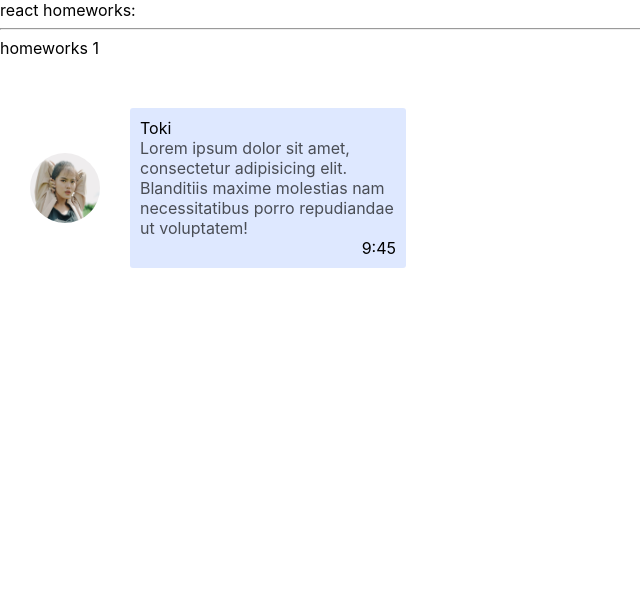
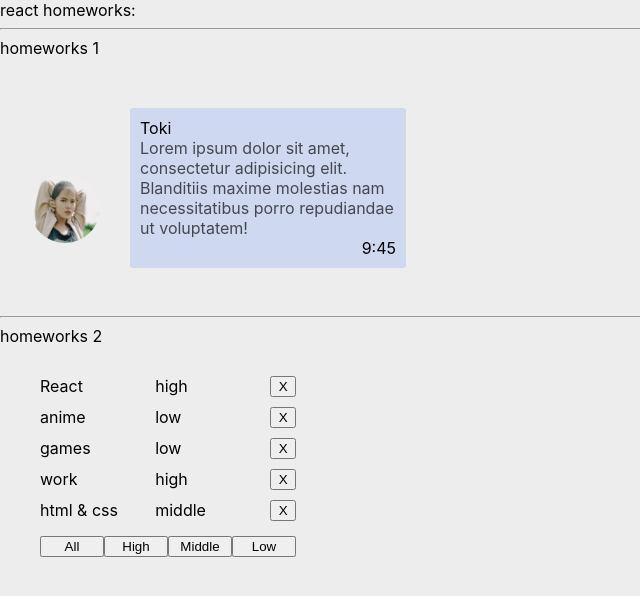
Before and after one commit to Lithuwix/simple-react-training, a React (Create React App) app: page / in a window 1280 px wide. Shown: the top 596 px of the page, without its empty margins (0-640 px from the left). Built offline with nearby package versions, Linux system fonts and the light colour scheme.

Commit message:
hw2 done

```diff
--- a/src/index.css
+++ b/src/index.css
@@ -1,5 +1,6 @@
 body {
     margin: 0;
+    background-color: #d5d5d569;
     font-family: -apple-system, BlinkMacSystemFont, 'Segoe UI', 'Roboto', 'Oxygen',
     'Ubuntu', 'Cantarell', 'Fira Sans', 'Droid Sans', 'Helvetica Neue',
     sans-serif;
--- a/src/p1-main/m1-ui/u1-app/App.tsx
+++ b/src/p1-main/m1-ui/u1-app/App.tsx
@@ -1,13 +1,14 @@
 import React from 'react'
 import s from './App.module.css'
 import HW1 from '../../../p2-homeworks/h1/HW1'
+import HW2 from "../../../p2-homeworks/h2/HW2";
 
 function App() {
     return (
         <div className={s.App}>
             <div>react homeworks:</div>
             <HW1/>
-            {/*<HW2/>*/}
+            <HW2/>
             {/*<HW3/>*/}
             {/*<HW4/>*/}
             {/*<HW5/>*/}
--- a/src/p2-homeworks/h1/Message.module.css
+++ b/src/p2-homeworks/h1/Message.module.css
@@ -14,8 +14,9 @@
     border-radius: 50px;
 }
 .message_container {
+    margin-bottom: 40px;
+    margin-left: 30px;
     padding: 10px;
-    margin-left: 30px;
     width: 20vw;
     background-color: rgba(0, 77, 255, 0.13);
     border-radius: 3px;
@@ -26,3 +27,19 @@
 .message_time {
     text-align: right;
 }
+
+
+
+
+
+
+
+
+
+
+
+
+
+
+/*@media screen {*/
+/*}*/
--- /dev/null
+++ b/src/p2-homeworks/h2/Affair.module.css
@@ -0,0 +1,5 @@
+.affair_container {
+    margin-top: 10px;
+    display: grid;
+    grid-template-columns: 9vw 9vw 2vw ;
+}
--- a/src/p2-homeworks/h2/Affair.tsx
+++ b/src/p2-homeworks/h2/Affair.tsx
@@ -1,18 +1,21 @@
 import React from 'react'
+import {AffairType} from "./HW2"
+import s from './Affair.module.css'
 
 type AffairPropsType = {
-    // key не нужно типизировать
-    affair: any // need to fix any
-    deleteAffairCallback: any // need to fix any
+    affair: AffairType
+    deleteAffairCallback: (_id: number)=>void
 }
 
 function Affair(props: AffairPropsType) {
-    const deleteCallback = () => {}// need to fix
+    const deleteCallback = () => {
+        props.deleteAffairCallback(props.affair._id)
+    }
 
     return (
-        <div>
-            // show some text
-
+        <div className={s.affair_container}>
+            <span>{props.affair.name}</span>
+            <span>{props.affair.priority}</span>
             <button onClick={deleteCallback}>X</button>
         </div>
     )
--- a/src/p2-homeworks/h2/Affairs.module.css
+++ b/src/p2-homeworks/h2/Affairs.module.css
@@ -1,3 +1,10 @@
-.someClass {
-
+.affairs_container {
+    margin: 30px 40px 0;
+    width: 20vw;
 }
+.filter_buttons_container {
+    margin-top: 15px;
+    display: grid;
+    grid-template-columns: 5vw 5vw 5vw 5vw;
+    background-color: pink;
+}
--- a/src/p2-homeworks/h2/Affairs.tsx
+++ b/src/p2-homeworks/h2/Affairs.tsx
@@ -1,36 +1,47 @@
 import React from 'react'
 import Affair from './Affair'
-import {AffairType} from './HW2'
+import {AffairsType, AffairType, FilterType} from './HW2'
+import s from './Affairs.module.css'
 
-type AffairsPropsType = { // need to fix any
-    data: any
-    setFilter: any
-    deleteAffairCallback: any
+type AffairsPropsType = {
+    data: AffairsType
+    setFilter: (filter: FilterType)=>void
+    deleteAffairCallback: (_id: number)=> void
 }
 
 function Affairs(props: AffairsPropsType) {
     const mappedAffairs = props.data.map((a: AffairType) => (
-        <Affair // should work
-            key={a._id} // кеи ОБЯЗАТЕЛЬНЫ в 99% - так что лучше их писать всегда при создании компонент в мапе
+        <Affair
+            key={a._id}
             affair={a}
             deleteAffairCallback={props.deleteAffairCallback}
         />
     ))
 
-    const setAll = () => {} // need to fix
-    const setHigh = () => {}
-    const setMiddle = () => {}
-    const setLow = () => {}
+    const setAll = () => {
+        props.setFilter('all')
+    }
+    const setHigh = () => {
+        props.setFilter('high')
+    }
+    const setMiddle = () => {
+        props.setFilter('middle')
+    }
+    const setLow = () => {
+        props.setFilter('low')
+    }
 
     return (
-        <div>
+        <div className={s.affairs_container}>
 
             {mappedAffairs}
 
-            <button onClick={setAll}>All</button>
-            <button onClick={setHigh}>High</button>
-            <button onClick={setMiddle}>Middle</button>
-            <button onClick={setLow}>Low</button>
+            <div className={s.filter_buttons_container}>
+                <button onClick={setAll}>All</button>
+                <button onClick={setHigh}>High</button>
+                <button onClick={setMiddle}>Middle</button>
+                <button onClick={setLow}>Low</button>
+            </div>
         </div>
     )
 }
--- a/src/p2-homeworks/h2/HW2.tsx
+++ b/src/p2-homeworks/h2/HW2.tsx
@@ -2,12 +2,17 @@ import React, {useState} from 'react'
 import Affairs from './Affairs'
 
 // types
-export type AffairPriorityType = any // need to fix any
-export type AffairType = any // need to fix any
+export type AffairPriorityType = 'low' | 'middle' | 'high'
+export type AffairType = {
+    _id: number
+    name: string
+    priority: AffairPriorityType
+}
 export type FilterType = 'all' | AffairPriorityType
+export type AffairsType = Array<AffairType>
 
 // constants
-const defaultAffairs: any = [ // need to fix any
+const defaultAffairs: AffairsType = [
     {_id: 1, name: 'React', priority: 'high'},
     {_id: 2, name: 'anime', priority: 'low'},
     {_id: 3, name: 'games', priority: 'low'},
@@ -16,12 +21,12 @@ const defaultAffairs: any = [ // need to fix any
 ]
 
 // pure helper functions
-export const filterAffairs = (affairs: any, filter: any): any => { // need to fix any
+export const filterAffairs = (affairs: AffairsType, filter: FilterType): AffairsType => {
     if (filter === 'all') return affairs
-    else return // need to fix
+    else return affairs.filter((a)=> a.priority === filter)
 }
-export const deleteAffair = (affairs: any, _id: any): any => { // need to fix any
-    return // need to fix
+export const deleteAffair = (affairs: AffairsType, _id: number): AffairsType => {
+    return affairs.filter((a) => a._id !== _id)
 }
 
 function HW2() {
@@ -29,7 +34,7 @@ function HW2() {
     const [filter, setFilter] = useState<FilterType>('all')
 
     const filteredAffairs = filterAffairs(affairs, filter)
-    const deleteAffairCallback = (_id: any) => setAffairs(deleteAffair(affairs, _id)) // need to fix any
+    const deleteAffairCallback = (_id: number) => setAffairs(deleteAffair(affairs, _id))
 
     return (
         <div>
@@ -42,11 +47,6 @@ function HW2() {
                 setFilter={setFilter}
                 deleteAffairCallback={deleteAffairCallback}
             />
-
-            <hr/>
-            {/*для личного творчества, могу проверить*/}
-            {/*<AlternativeAffairs/>*/}
-            <hr/>
         </div>
     )
 }
```
Also changed, not shown: package.json (+7 -1 lines), 1 other file (tests, documents, lock files or other folders).
